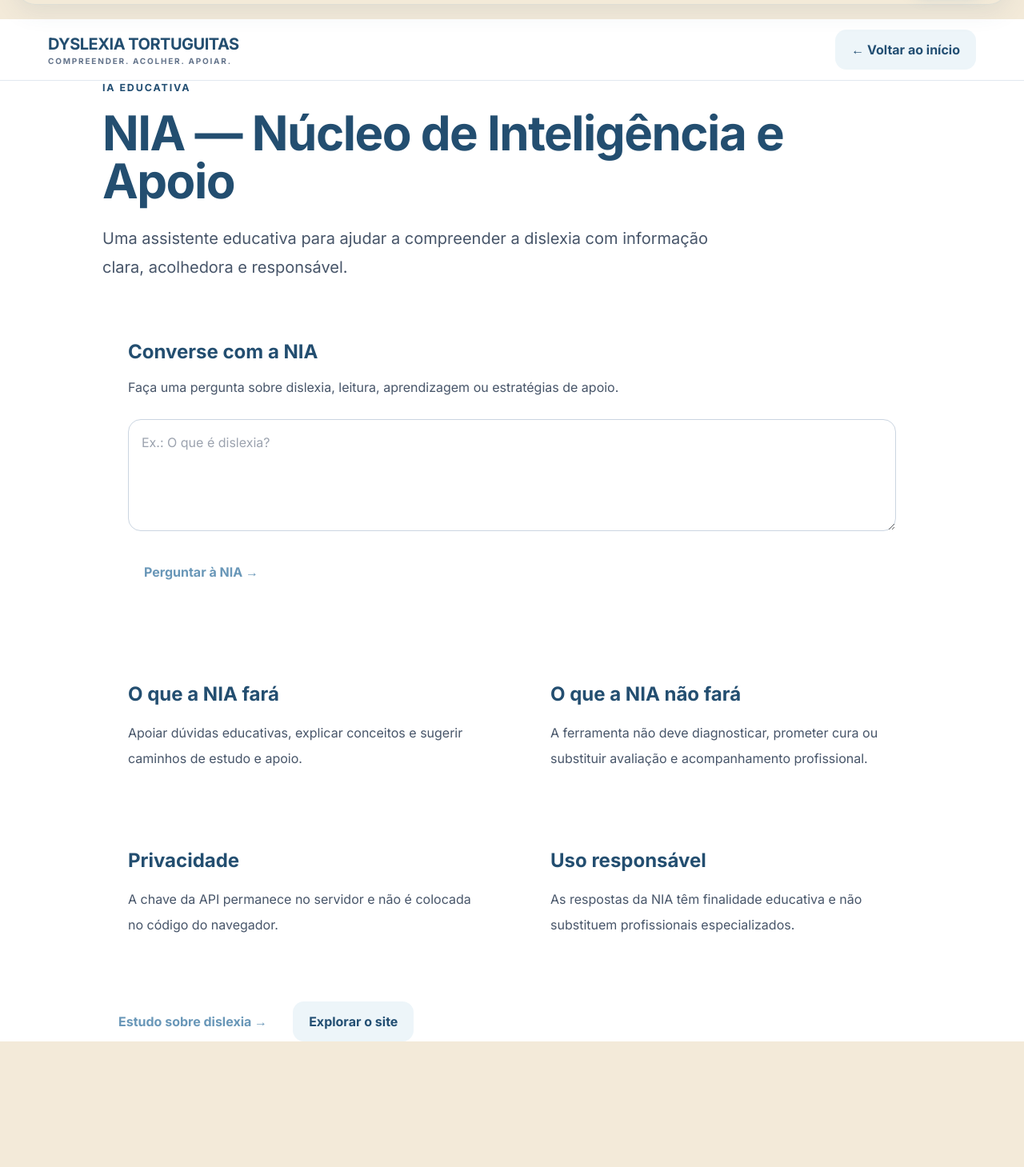
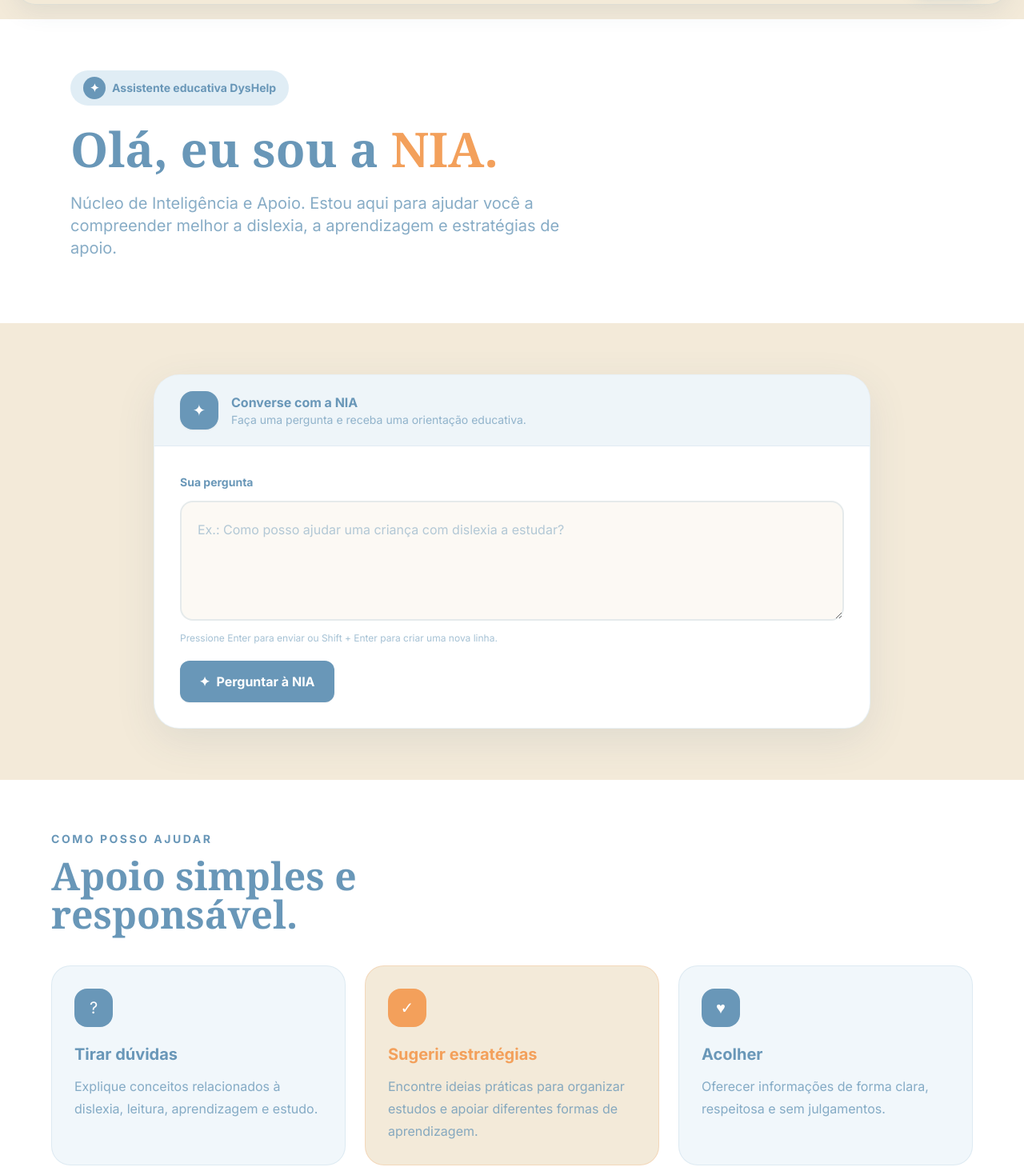
Before and after one commit to bernardowoldam-commits/Dyslexia-PxP, a Next.js app: page /nia in a window 1280 px wide. Shown: the part 84-1543 px from the top of the page at 80% size. Before the commit the page ends 1386 px from the top, so only its background shows below. Built offline with nearby package versions, Linux system fonts and the light colour scheme.

Commit message:
Update page.tsx

```diff
--- a/app/nia/page.tsx
+++ b/app/nia/page.tsx
@@ -10,6 +10,11 @@ export default function Page() {
   const [error, setError] = useState("");
 
   async function askNia() {
+    if (!message.trim()) {
+      setError("Digite uma pergunta para conversar com a NIA.");
+      return;
+    }
+
     setLoading(true);
     setResponse("");
     setError("");
@@ -21,9 +26,7 @@ export default function Page() {
           "Content-Type": "application/json",
         },
         body: JSON.stringify({
-          message:
-            message.trim() ||
-            "Olá NIA! Explique em uma frase o que é dislexia.",
+          message: message.trim(),
         }),
       });
 
@@ -35,7 +38,9 @@ export default function Page() {
         );
       }
 
-      setResponse(data.response || "A NIA não retornou uma resposta.");
+      setResponse(
+        data.response || "A NIA não retornou uma resposta."
+      );
     } catch (err) {
       setError(
         err instanceof Error
@@ -47,152 +52,326 @@ export default function Page() {
     }
   }
 
+  function newQuestion() {
+    setMessage("");
+    setResponse("");
+    setError("");
+  }
+
   return (
-    <main className="min-h-screen bg-white">
-      <header className="sticky top-0 z-50 border-b border-slate-200 bg-white/95 backdrop-blur">
-        <div className="container flex min-h-[76px] items-center justify-between gap-4">
-          <Link href="/" className="shrink-0">
-            <div className="text-xl font-extrabold tracking-tight text-deep">
-              DYSLEXIA TORTUGUITAS
+    <main className="min-h-screen bg-[#F3EAD9] text-[#6997B8]">
+
+      {/* HERO DA NIA */}
+      <section className="bg-white">
+        <div className="mx-auto max-w-6xl px-6 pb-16 pt-12 md:pb-20 md:pt-16">
+
+          <div className="max-w-3xl">
+
+            <div className="inline-flex items-center gap-2 rounded-full bg-[#BAD8E8]/45 px-4 py-2 text-sm font-bold text-[#6997B8]">
+              <span className="flex h-7 w-7 items-center justify-center rounded-full bg-[#6997B8] text-white">
+                ✦
+              </span>
+              Assistente educativa DysHelp
             </div>
 
-            <div className="text-[10px] font-bold tracking-[.18em] text-slate-500">
-              COMPREENDER. ACOLHER. APOIAR.
-            </div>
-          </Link>
-
-          <Link href="/" className="btn btn-soft">
-            ← Voltar ao início
-          </Link>
-        </div>
-      </header>
-
-      <article className="section">
-        <div className="container">
-          <div className="mx-auto max-w-5xl">
-            <p className="eyebrow">IA educativa</p>
-
-            <h1 className="mt-4 text-4xl font-extrabold tracking-tight text-deep md:text-6xl">
-              NIA — Núcleo de Inteligência e Apoio
+            <h1 className="mt-6 font-serif text-5xl font-bold leading-tight text-[#6997B8] md:text-6xl">
+              Olá, eu sou a{" "}
+              <span className="text-[#F3A05B]">NIA.</span>
             </h1>
 
-            <p className="mt-6 max-w-3xl text-xl leading-9 text-slate-600">
-              Uma assistente educativa para ajudar a compreender a dislexia
-              com informação clara, acolhedora e responsável.
+            <p className="mt-6 max-w-2xl text-lg leading-8 text-[#6997B8]/80 md:text-xl">
+              Núcleo de Inteligência e Apoio. Estou aqui para ajudar você
+              a compreender melhor a dislexia, a aprendizagem e estratégias
+              de apoio.
             </p>
 
-            <div className="mt-10 card p-7 md:p-8">
-              <h2 className="text-2xl font-extrabold text-deep">
+          </div>
+
+        </div>
+      </section>
+
+
+      {/* ÁREA DE CONVERSA */}
+      <section className="px-6 py-12 md:py-16">
+
+        <div className="mx-auto max-w-4xl">
+
+          <div className="overflow-hidden rounded-[32px] border border-[#6997B8]/15 bg-white shadow-[0_15px_50px_rgba(54,91,116,0.10)]">
+
+            {/* CABEÇALHO DO CARD */}
+            <div className="flex items-center gap-4 border-b border-[#6997B8]/10 bg-[#BAD8E8]/25 px-6 py-5 md:px-8">
+
+              <div className="flex h-12 w-12 shrink-0 items-center justify-center rounded-2xl bg-[#6997B8] text-xl text-white shadow-sm">
+                ✦
+              </div>
+
+              <div>
+                <h2 className="font-bold text-[#6997B8]">
                   Converse com a NIA
                 </h2>
 
-              <p className="mt-3 leading-8 text-slate-600">
-                Faça uma pergunta sobre dislexia, leitura, aprendizagem ou
-                estratégias de apoio.
+                <p className="text-sm text-[#6997B8]/70">
+                  Faça uma pergunta e receba uma orientação educativa.
+                </p>
+              </div>
+
+            </div>
+
+
+            {/* CONTEÚDO */}
+            <div className="p-6 md:p-8">
+
+              <label
+                htmlFor="nia-question"
+                className="text-sm font-bold text-[#6997B8]"
+              >
+                Sua pergunta
+              </label>
+
+              <textarea
+                id="nia-question"
+                value={message}
+                onChange={(event) => {
+                  setMessage(event.target.value);
+                  if (error) setError("");
+                }}
+                onKeyDown={(event) => {
+                  if (
+                    event.key === "Enter" &&
+                    !event.shiftKey
+                  ) {
+                    event.preventDefault();
+                    askNia();
+                  }
+                }}
+                placeholder="Ex.: Como posso ajudar uma criança com dislexia a estudar?"
+                className="mt-3 min-h-[150px] w-full resize-y rounded-2xl border-2 border-[#6997B8]/15 bg-[#F3EAD9]/30 p-5 text-base leading-7 text-[#244A6F] outline-none transition placeholder:text-[#6997B8]/50 focus:border-[#6997B8] focus:bg-white"
+                aria-describedby="nia-help"
+              />
+
+              <p
+                id="nia-help"
+                className="mt-2 text-xs text-[#6997B8]/60"
+              >
+                Pressione Enter para enviar ou Shift + Enter para criar uma
+                nova linha.
               </p>
 
-              <textarea
-                value={message}
-                onChange={(event) => setMessage(event.target.value)}
-                placeholder="Ex.: O que é dislexia?"
-                className="mt-6 min-h-[140px] w-full rounded-2xl border border-slate-300 p-4 outline-none focus:border-slate-500"
-              />
+
+              {/* BOTÕES */}
+              <div className="mt-5 flex flex-wrap gap-3">
 
                 <button
                   type="button"
                   onClick={askNia}
                   disabled={loading}
-                className="btn btn-primary mt-5 disabled:cursor-not-allowed disabled:opacity-60"
+                  className="inline-flex items-center justify-center gap-2 rounded-xl bg-[#6997B8] px-6 py-3.5 font-bold text-white shadow-sm transition hover:-translate-y-0.5 hover:bg-[#F3A05B] disabled:cursor-not-allowed disabled:opacity-60"
                 >
-                {loading ? "A NIA está pensando..." : "Perguntar à NIA →"}
+                  {loading ? (
+                    <>
+                      <span className="animate-pulse">✦</span>
+                      A NIA está pensando...
+                    </>
+                  ) : (
+                    <>
+                      <span>✦</span>
+                      Perguntar à NIA
+                    </>
+                  )}
                 </button>
 
+                {(message || response || error) && !loading && (
+                  <button
+                    type="button"
+                    onClick={newQuestion}
+                    className="rounded-xl border-2 border-[#6997B8]/20 px-6 py-3.5 font-bold text-[#6997B8] transition hover:bg-[#BAD8E8]/35"
+                  >
+                    Nova pergunta
+                  </button>
+                )}
+
+              </div>
+
+
+              {/* RESPOSTA */}
               {response && (
-                <div className="mt-6 rounded-2xl border border-slate-200 bg-slate-50 p-6">
-                  <h3 className="font-extrabold text-deep">
-                    Resposta da NIA
+                <div className="mt-8 rounded-3xl border border-[#6997B8]/15 bg-[#BAD8E8]/20 p-6 md:p-7">
+
+                  <div className="flex items-center gap-3">
+
+                    <div className="flex h-10 w-10 items-center justify-center rounded-xl bg-[#6997B8] text-white">
+                      ✦
+                    </div>
+
+                    <div>
+                      <p className="text-xs font-bold uppercase tracking-wider text-[#6997B8]/60">
+                        NIA
+                      </p>
+
+                      <h3 className="font-bold text-[#6997B8]">
+                        Minha resposta
                       </h3>
+                    </div>
 
-                  <p className="mt-3 whitespace-pre-wrap leading-8 text-slate-700">
+                  </div>
+
+                  <div className="mt-5 rounded-2xl bg-white p-5 md:p-6">
+                    <p className="whitespace-pre-wrap leading-8 text-[#244A6F]">
                       {response}
+                    </p>
+                  </div>
+
+                </div>
+              )}
+
+
+              {/* ERRO */}
+              {error && (
+                <div
+                  role="alert"
+                  className="mt-6 rounded-2xl border border-[#F3A05B]/30 bg-[#F3EAD9] p-5"
+                >
+                  <p className="font-bold text-[#C66F32]">
+                    Não foi possível obter uma resposta.
+                  </p>
+
+                  <p className="mt-2 leading-7 text-[#6997B8]">
+                    {error}
                   </p>
                 </div>
               )}
 
-              {error && (
-                <div className="mt-6 rounded-2xl border border-red-200 bg-red-50 p-6">
-                  <h3 className="font-extrabold text-red-800">
-                    Não foi possível obter uma resposta
+            </div>
+          </div>
+
+        </div>
+
+      </section>
+
+
+      {/* O QUE A NIA FAZ */}
+      <section className="bg-white px-6 py-16">
+
+        <div className="mx-auto max-w-6xl">
+
+          <div className="max-w-2xl">
+
+            <p className="text-sm font-bold tracking-[0.18em] text-[#6997B8]">
+              COMO POSSO AJUDAR
+            </p>
+
+            <h2 className="mt-3 font-serif text-4xl font-bold text-[#6997B8] md:text-5xl">
+              Apoio simples e responsável.
+            </h2>
+
+          </div>
+
+
+          <div className="mt-10 grid gap-6 md:grid-cols-3">
+
+            <article className="rounded-3xl border border-[#6997B8]/15 bg-[#BAD8E8]/20 p-7">
+
+              <div className="flex h-12 w-12 items-center justify-center rounded-2xl bg-[#6997B8] text-xl text-white">
+                ?
+              </div>
+
+              <h3 className="mt-5 text-xl font-bold text-[#6997B8]">
+                Tirar dúvidas
               </h3>
 
-                  <p className="mt-3 whitespace-pre-wrap leading-7 text-red-700">
-                    {error}
+              <p className="mt-3 leading-7 text-[#6997B8]/80">
+                Explique conceitos relacionados à dislexia, leitura,
+                aprendizagem e estudo.
               </p>
-                </div>
-              )}
+
+            </article>
+
+
+            <article className="rounded-3xl border border-[#F3A05B]/25 bg-[#F3EAD9] p-7">
+
+              <div className="flex h-12 w-12 items-center justify-center rounded-2xl bg-[#F3A05B] text-xl text-white">
+                ✓
               </div>
 
-            <div className="mt-12 grid gap-8 md:grid-cols-2">
-              <section className="card p-7 md:p-8">
-                <h2 className="text-2xl font-extrabold text-deep">
-                  O que a NIA fará
+              <h3 className="mt-5 text-xl font-bold text-[#F3A05B]">
+                Sugerir estratégias
+              </h3>
+
+              <p className="mt-3 leading-7 text-[#6997B8]/80">
+                Encontre ideias práticas para organizar estudos e apoiar
+                diferentes formas de aprendizagem.
+              </p>
+
+            </article>
+
+
+            <article className="rounded-3xl border border-[#6997B8]/15 bg-[#BAD8E8]/20 p-7">
+
+              <div className="flex h-12 w-12 items-center justify-center rounded-2xl bg-[#6997B8] text-xl text-white">
+                ♥
+              </div>
+
+              <h3 className="mt-5 text-xl font-bold text-[#6997B8]">
+                Acolher
+              </h3>
+
+              <p className="mt-3 leading-7 text-[#6997B8]/80">
+                Oferecer informações de forma clara, respeitosa e sem
+                julgamentos.
+              </p>
+
+            </article>
+
+          </div>
+
+        </div>
+
+      </section>
+
+
+      {/* AVISO */}
+      <section className="px-6 py-12">
+
+        <div className="mx-auto max-w-4xl rounded-3xl border border-[#6997B8]/15 bg-[#BAD8E8]/20 p-6 md:p-8">
+
+          <h2 className="font-bold text-[#6997B8]">
+            Um apoio educativo
           </h2>
 
-                <p className="mt-4 leading-8 text-slate-600">
-                  Apoiar dúvidas educativas, explicar conceitos e sugerir
-                  caminhos de estudo e apoio.
+          <p className="mt-3 leading-7 text-[#6997B8]/80">
+            A NIA oferece informações e sugestões com finalidade educativa.
+            Ela não realiza diagnósticos, não prescreve medicamentos e não
+            substitui profissionais especializados.
           </p>
+
+        </div>
+
       </section>
 
-              <section className="card p-7 md:p-8">
-                <h2 className="text-2xl font-extrabold text-deep">
-                  O que a NIA não fará
-                </h2>
 
-                <p className="mt-4 leading-8 text-slate-600">
-                  A ferramenta não deve diagnosticar, prometer cura ou
-                  substituir avaliação e acompanhamento profissional.
-                </p>
+      {/* NAVEGAÇÃO FINAL */}
+      <section className="px-6 pb-16">
+
+        <div className="mx-auto flex max-w-4xl flex-wrap gap-3">
+
+          <Link
+            href="/"
+            className="rounded-xl bg-[#6997B8] px-6 py-3.5 font-bold text-white transition hover:bg-[#F3A05B]"
+          >
+            ← Voltar ao início
+          </Link>
+
+          <Link
+            href="/estudo/dislexia"
+            className="rounded-xl border-2 border-[#6997B8]/20 px-6 py-3.5 font-bold text-[#6997B8] transition hover:bg-[#BAD8E8]/35"
+          >
+            Estudar sobre dislexia
+          </Link>
+
+        </div>
+
       </section>
 
-              <section className="card p-7 md:p-8">
-                <h2 className="text-2xl font-extrabold text-deep">
-                  Privacidade
-                </h2>
-
-                <p className="mt-4 leading-8 text-slate-600">
-                  A chave da API permanece no servidor e não é colocada no
-                  código do navegador.
-                </p>
-              </section>
-
-              <section className="card p-7 md:p-8">
-                <h2 className="text-2xl font-extrabold text-deep">
-                  Uso responsável
-                </h2>
-
-                <p className="mt-4 leading-8 text-slate-600">
-                  As respostas da NIA têm finalidade educativa e não
-                  substituem profissionais especializados.
-                </p>
-              </section>
-            </div>
-
-            <div className="mt-12 flex flex-wrap gap-3">
-              <Link
-                href="/estudo/dislexia"
-                className="btn btn-primary"
-              >
-                Estudo sobre dislexia →
-              </Link>
-
-              <Link href="/" className="btn btn-soft">
-                Explorar o site
-              </Link>
-            </div>
-          </div>
-        </div>
-      </article>
     </main>
   );
 }
```
Lines whose indentation alone changed are shown as unchanged.
